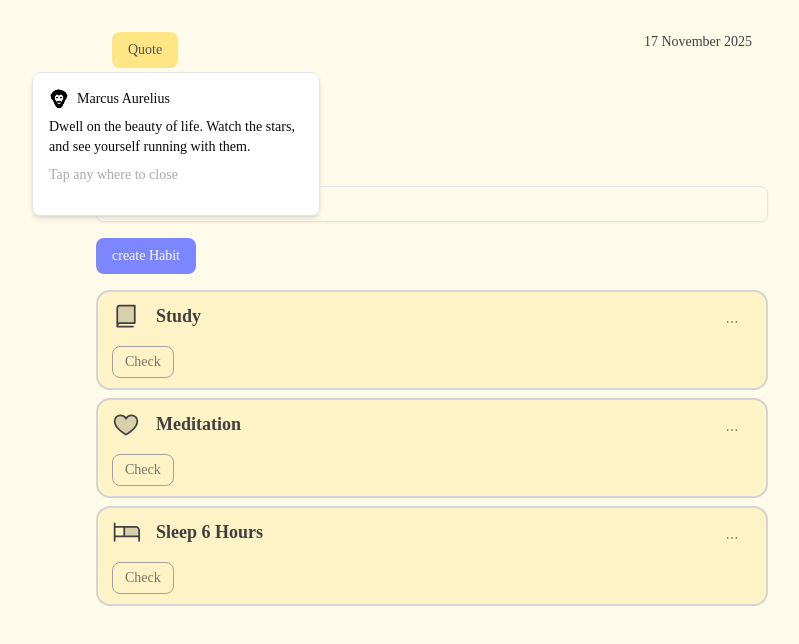
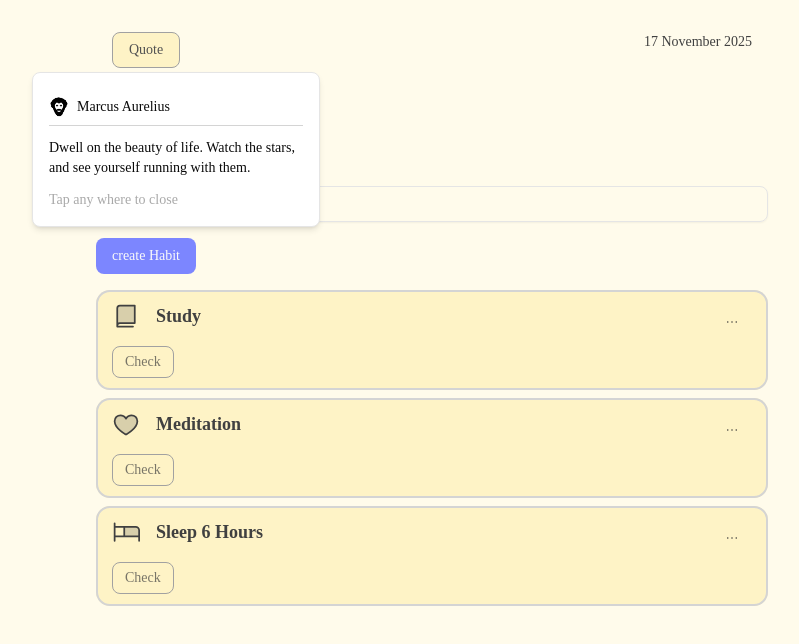
Before and after one commit to burhanudinrabbani666/task-management, a React (Vite) app: page / in a window 1280 px wide. Both pictures are taken after a click on the button "Quote". Shown: the top 644 px of the page, without its empty margins (208-1007 px from the left). Built offline with nearby package versions, Linux system fonts and the light colour scheme.

Commit message:
add hero

```diff
--- /dev/null
+++ b/src/components/hero.tsx
@@ -0,0 +1,24 @@
+const greeting = [
+  "Hi",
+  "Bonjour",
+  "Hallo",
+  "Hola",
+  "你好",
+  "안녕하세요",
+  "こんにちは",
+  "Selamat Datang",
+];
+
+export function Hero() {
+  return (
+    <header className="flex flex-col items-center gap-1">
+      <div className="flex gap-2 text-2xl">
+        <span>{greeting[Math.trunc(Math.random() * greeting.length)]},</span>
+        <h1 className="font-semibold">Burhanudin</h1>
+      </div>
+      <p className="opacity-50">
+        keep up the spirit to maintain your good habits
+      </p>
+    </header>
+  );
+}
--- a/src/components/top.tsx
+++ b/src/components/top.tsx
@@ -16,17 +16,14 @@ export function Top() {
     <div className="my-8 flex justify-between px-4">
       <Popover>
         <PopoverTrigger asChild>
-          <Button
-            className="border-none bg-amber-200 text-neutral-600"
-            variant="ghost"
-          >
+          <Button className="bg-amber-100 text-neutral-600" variant="ghost">
             {" "}
             Quote
           </Button>
         </PopoverTrigger>
-        <PopoverContent className="mx-60 h-36">
-          <div className="space-y-2">
-            <div className="flex gap-2">
+        <PopoverContent className="mx-60">
+          <div className="space-y-3">
+            <div className="flex gap-2 border-b border-b-neutral-300 py-2">
               <img src="/public/marcus.png" alt="" />
               <span>Marcus Aurelius</span>
             </div>
```
